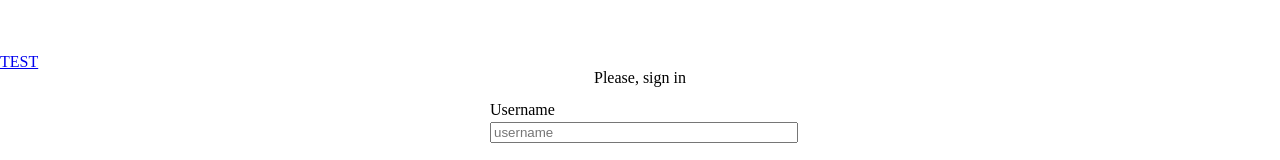
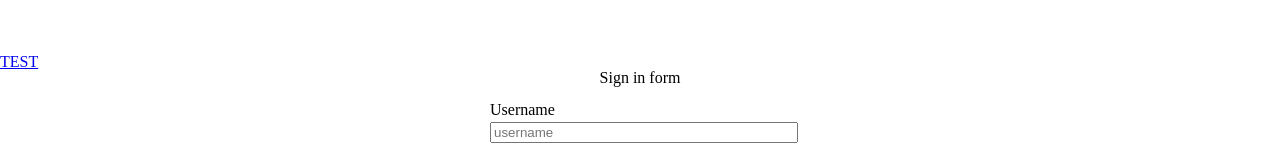
Before and after one commit to AndreyDorodnev/React-test, a React app: page /login in a window 1280 px wide. Shown: the part 256-416 px from the top of the page. Built offline with nearby package versions, Linux system fonts and the light colour scheme.

Commit message:
change form title

```diff
--- a/src/components/auth/login.js
+++ b/src/components/auth/login.js
@@ -10,7 +10,6 @@ function Login(props) {
     const [password,setPassword] = useState('');
 
     const onFormSubmit = (event) => {
-        // debugger;
         event.preventDefault();
         props.signIn(username,password);
     }
@@ -23,7 +22,7 @@ function Login(props) {
 
     return (
         <form onSubmit={onFormSubmit}>
-            <h3>Please, sign in</h3>
+            <h3>Sign in form</h3>
             <div className="form-group">
                 <label>Username</label>
                 <input type="text" required placeholder="username" value={username} onChange={(event)=>setUsername(event.target.value)}></input>
```
